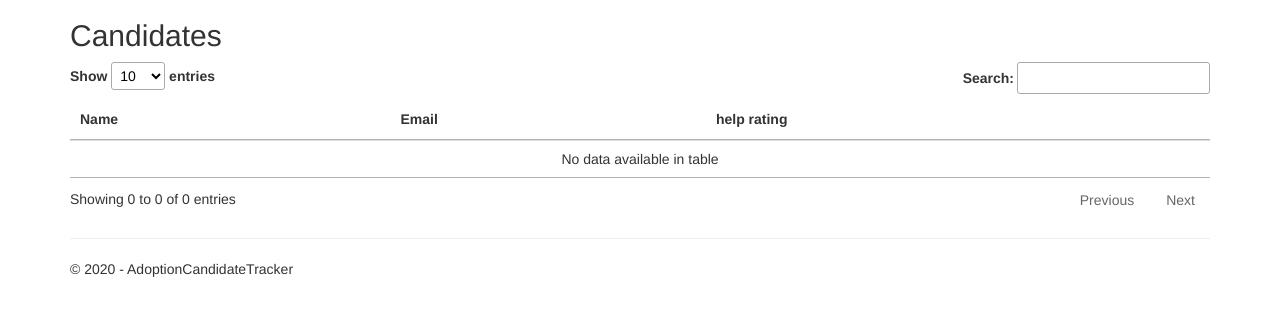
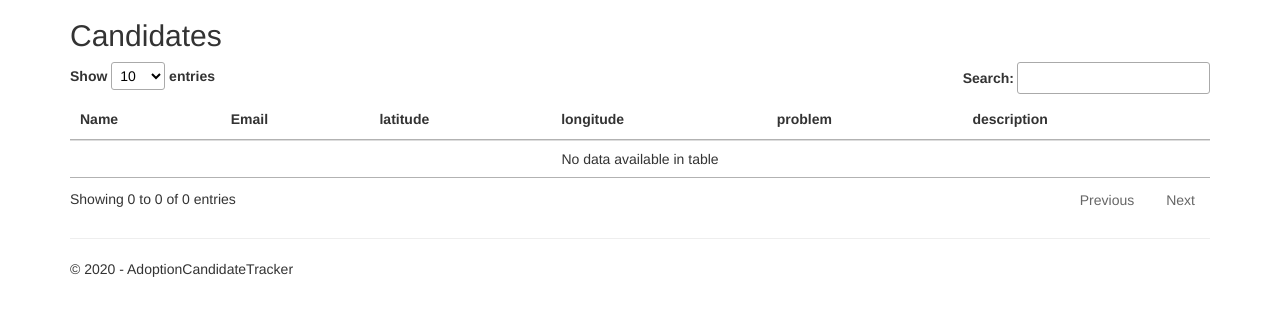
Before and after one commit to jcanode/Community-lifeline-use, a Flask app: page /candidates in a window 1280 px wide. Shown: the part 51-367 px from the top of the page. Run offline with Flask 2, Linux system fonts and the light colour scheme; the visitor is signed in with stand-in values (Sample User, id 1); data that the repository does not hold is empty; parts of the project's set-up code (start-up, migrations or seed data) failed here and were passed over; some libraries are stand-ins or nearby versions.

Commit message:
updated adopter data api

```diff
--- a/ws/ws/ws/templates/candidates.html
+++ b/ws/ws/ws/templates/candidates.html
@@ -8,10 +8,11 @@
     <thead>
         <tr>
             <th>Name</th>
-
             <th>Email</th>
-
-            <th>help rating</th>
+            <th> latitude </th>
+            <th>longitude </th>
+            <th>problem </th>
+            <th>description</th>
 
         </tr>
     </thead>
@@ -35,9 +36,10 @@
             columns: [
                 { data: "name" },
                 { data: "email" },
-
-                { data: "helprating" },
-
+                {data: "latitude"},
+                {data: "longitude"},
+                {data: "problem" },
+                {data: "description"}
 
             ]
         });
--- a/ws/ws/ws/views.py
+++ b/ws/ws/ws/views.py
@@ -186,7 +186,10 @@ def getUsers():
        output.append({
            "name": col_result(document, "name"),
            "email": col_result(document, "email"),
-           "helprating": col_result(document, "score"),
+           "problem": col_result(document, "problem"),
+           "latitude": col_result(document, "latitude"),
+           "longitude": col_result(document, "longitude"),
+            "description": col_result(document, "description"),
            "id": str(document["_id"])
        })
    count = len(output)
```
Also changed, not shown: ws/ws/ws/adopterData.py (+5 -3 lines).
